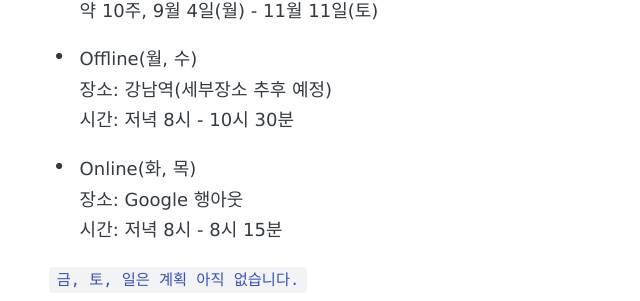
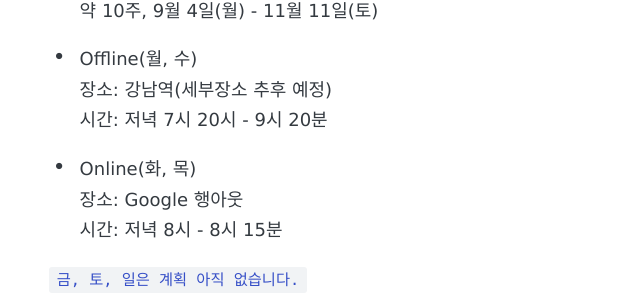
Before and after one commit to awesome-hwan/awesome-hwan.github.io, a Jekyll site: the page built from _posts/2017-08-15-[스터디]모집공고.md, in a window 1280 px wide and 900 px high, scrolled down 1256 px. Shown: the part 151-452 px from the top of the window, without its empty margins (177-817 px from the left). Built offline with Jekyll 4.4.1, drawn with Linux system fonts in a browser that asks for light colours; some web fonts are replaced; comment, search, counter and statistics services are not loaded.

Commit message:
Study part.1

```diff
--- a/_posts/2017-08-15-[스터디]모집공고.md
+++ b/_posts/2017-08-15-[스터디]모집공고.md
@@ -50,7 +50,7 @@ Git 연동 블로그를 사용하신다면 자연스럽게 Markdown을 습득할
 
 - Offline(월, 수)
 장소: 강남역(세부장소 추후 예정)
-시간: 저녁 8시 - 10시 30분
+시간: 저녁 7시 20시 - 9시 20분
 
 - Online(화, 목)
 장소: Google 행아웃
```
